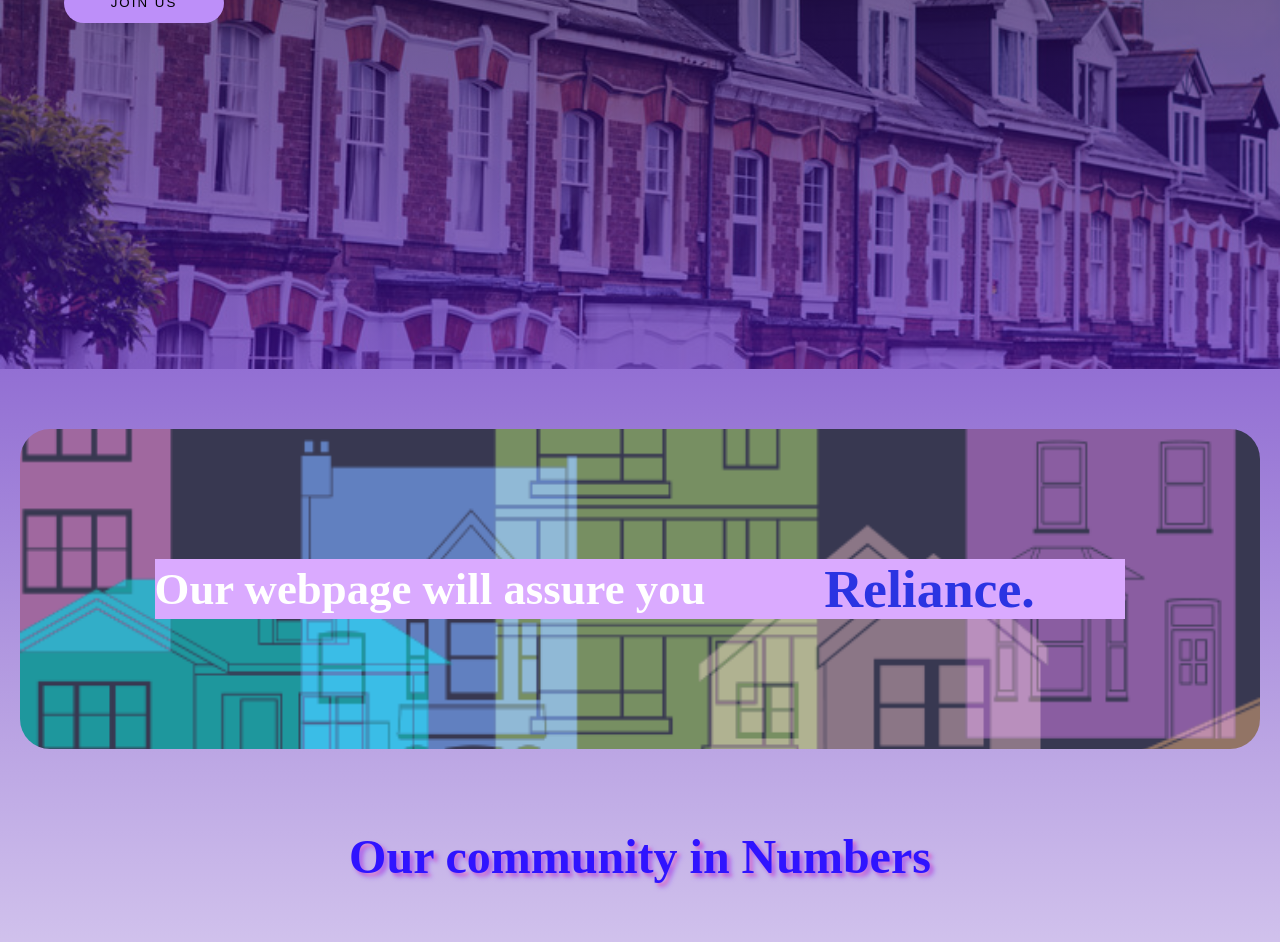
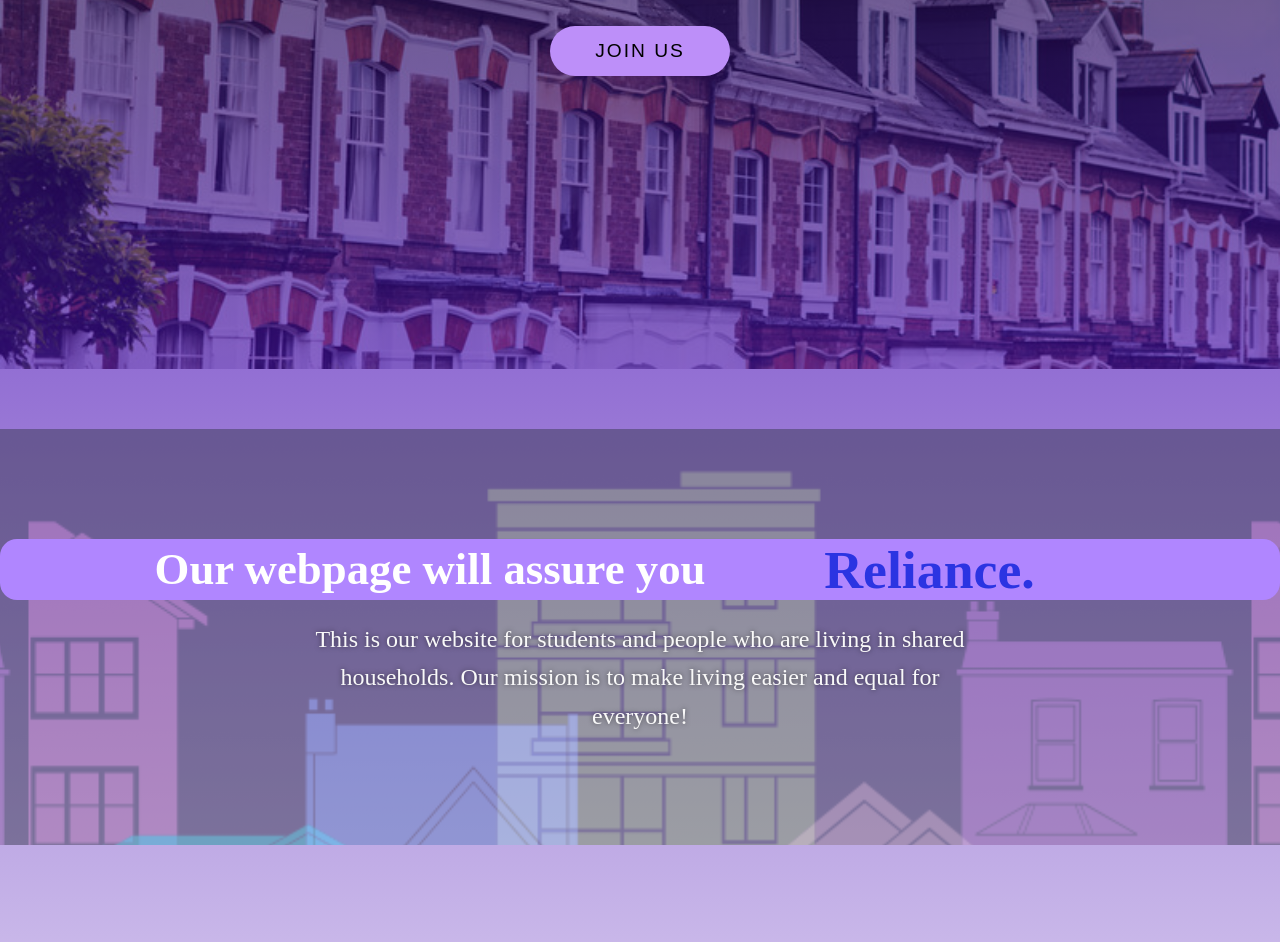
Before and after one commit to mbilaldemirci/BV_Student_Housing, a plain HTML site: page main_page.html in a window 1280 px wide. Shown: the part 521-1463 px from the top of the page. Drawn offline with Linux system fonts and the light colour scheme.

Commit message:
final product

```diff
--- a/main_page.html
+++ b/main_page.html
@@ -32,10 +32,7 @@
     <div class="main">
         <div class="content">
             <h1>Housing <br><span>For</span><br>Students</h1>
-            <p class="info">
-                This is our website for students and people who are living in shared households.
-                Our mission is to make living easier and equal for everyone!
-            </p>
+
             <button class="cn"><a href="#">JOIN US</a></button>
 
 
@@ -52,7 +49,13 @@
       <span class="oprt">Comfort.</span>
       </span>
       </p>
-  </div>
+ <p class="info-sub">
+                This is our website for students and people who are living in shared households.
+                Our mission is to make living easier and equal for everyone!
+            </p>
+
+      </div>
+
 
   <section class="stats-section">
     <h2 class="stats title">Our community in Numbers </h2>
@@ -96,7 +99,10 @@
         <h3 class="title">ACCESSIBILITY</h3>
          Additionally, our website encourages fairness and equality in student housing. By providing accessible resources, clear guidelines, and direct contact options, we aim to create a community where students can enjoy a safe, organized, and supportive living space. Our goal is to make shared housing both manageable and enjoyable for everyone involved.
        </div>
+
     </div>
+
+
 
 
     </section>
--- a/style.css
+++ b/style.css
@@ -1,11 +1,11 @@
-/* Reset */
+
 * {
   margin: 0;
   padding: 0;
   box-sizing: border-box;
 }
 
-/* Main Hero Section */
+
 .main {
   width: 100%;
   height: 100vh;
@@ -18,7 +18,7 @@
   font-family: Arial, sans-serif;
 }
 
-/* Navbar */
+
 .navbar {
   position: sticky;
   top: 0;
@@ -82,7 +82,7 @@
   height: 40px;
   background: rgb(192, 118, 252);
   border: 2px solid rgb(169, 102, 224);
-  color: white;
+  color: rgb(255, 255, 255);
   font-size: 15px;
   padding: 0 20px;
   border-radius: 0 10px 10px 0;
@@ -100,13 +100,17 @@
   transform: scale(0.9);
 }
 
-/* Main Content */
+
 .content {
+
   max-width: 1200px;
   width: 90%;
   margin: auto;
   color: aliceblue;
   padding-top: 40px;
+align-items: center;
+flex-direction: column;
+display: flex
 }
 
 .content .info {
@@ -117,28 +121,34 @@
 }
 
 .content h1 {
-  font-size: 50px;
+  font-size: 80px;
+ text-align: center;
   font-family: 'Times New Roman', Times, serif;
-  padding-left: 20px;
   margin-top: 9%;
   letter-spacing: 2px;
 }
 
-.content .cn {
-  width: 160px;
-  height: 40px;
+.cn {
+
+  width: 180px;
+  height: 50px;
   background: rgb(189, 143, 249);
   border: none;
-  margin-bottom: 10px;
+  margin-top: 40px;
   cursor: pointer;
-  border-radius: 20px;
+  border-radius: 25px;
+  transition: 0.3s ease;
+  display: flex;
+  justify-content: center;
+  align-items: center;
+
 }
 
-.content .cn a {
+.cn a {
   text-decoration: none;
-  color: rgb(0, 0, 0);
+  color: black;
+  font-size: 1.2rem;
   letter-spacing: 2px;
-  transition: 0.4s ease;
 }
 
 .cn:hover {
@@ -149,6 +159,8 @@
 .content span {
   color: #b086ff;
   font-size: 60px;
+  font-size: 80px;
+
 }
 
 
@@ -162,18 +174,53 @@
 
 /* Intro Animated Text */
 .text-changer {
-  width: 100%;
-  height: 40vh; /* vertically center */
-  display: flex;
-  justify-content: center; /* horizontal center */
-  align-items: center;     /* vertical center */
-  text-align: center;
-  background-image: url("Housing_piece.png");
-  background-position: center;
-  background-size: cover;
-  border-radius: 30px;
-  padding: 20px 20px;
+    position: relative;
+    padding: 110px 0;
+    width: 100vw;
 
+    left: 50%;
+    transform: translateX(-50%); /* FIXED */
+    text-align: center;
+    color: rgb(249, 249, 249);
+
+    overflow: hidden; /* prevents the image from overflowing */
+}
+
+.intro-text {
+    font-size: 2rem;
+    font-weight: 600;
+    z-index: 2;
+    position: relative;
+    margin-bottom: 20px;
+}
+
+.info-sub {
+    font-size: 1.5rem;
+    font-weight: 400;
+    max-width: 700px;
+    margin: 0 auto;
+    margin-top: 10px;
+    z-index: 2;
+    position: relative;
+    line-height: 1.6;
+    text-shadow: 0 0 5px rgba(0,0,0,0.5);
+}
+
+
+
+.text-changer::before {
+    content: "";
+    position: absolute;
+    top: 0;
+    left: 50%;
+    width: 100vw;
+    height: 200%;
+    transform: translateX(-50%);
+    background-image: url("Housing_piece.png");
+    background-size: contain;
+    background-position:  center top;
+    opacity: 0.5;
+    z-index: 0;
 }
 
 
@@ -181,7 +228,10 @@
 .text-changer .intro-text {
   position: relative;
   z-index: 2;
-  color: white;
+  color: rgb(255, 255, 255);
+  background-color: #b086ff;
+
+
 }
 
 .intro-text {
@@ -192,7 +242,10 @@
   gap: 20px;
   font-family: "Merriweather", serif;
   font-size: 2.8rem;
-  background-color: #daaaff;
+  color: #5100ff;
+  border-radius: 17px;
+  opacity: 1;
+
 }
 
 .oprt-container {
@@ -314,6 +367,7 @@
 }
 
 .title {
+  margin-top: 15%;
   color: #2f14ff;
   text-shadow: 4px 4px 5px rgb(161, 112, 245), 3px 3px 3px rgb(254, 126, 177);
 }
```
